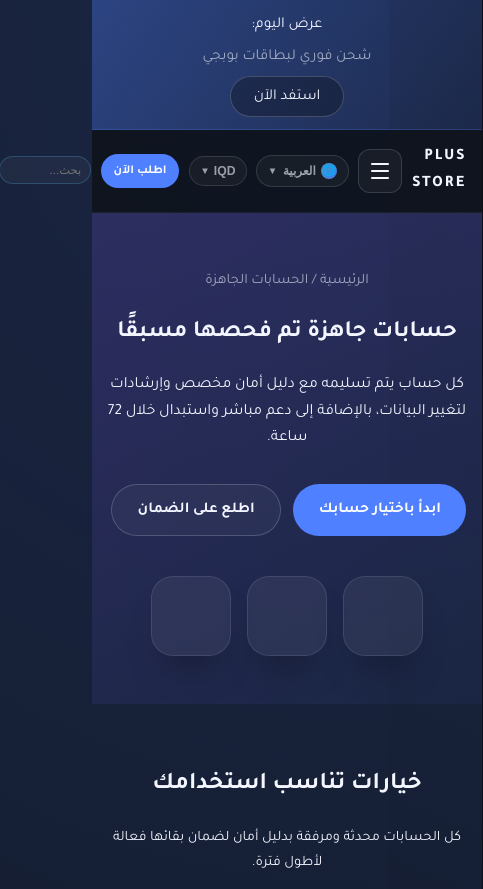
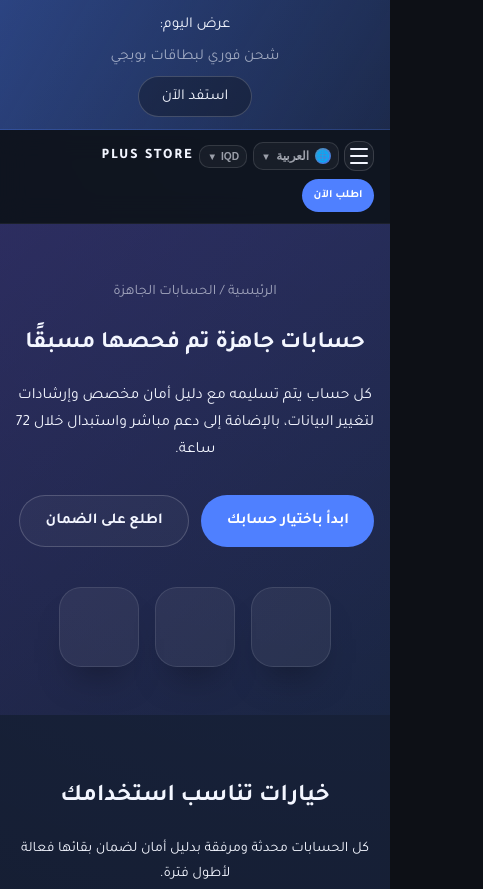
Before and after one commit to sami7q/WEBSITE, a plain HTML site: page accounts.html in a window 390 px wide. Shown: the top 889 px of the page, 483 px wide, since content can reach past the window. Drawn offline with Linux system fonts and the light colour scheme.

Commit message:
responsive done

```diff
--- a/accounts.html
+++ b/accounts.html
@@ -45,14 +45,6 @@
                 <span></span>
                 <span></span>
             </button>
-            <div class="site-nav__search">
-                <div class="search" role="search">
-                    <label class="search__label visually-hidden" for="site-search" data-i18n-key="header.search.label">بحث</label>
-                    <input class="search__input" type="search" id="site-search" name="search" placeholder="بحث..." autocomplete="off" aria-autocomplete="list" aria-expanded="false" aria-controls="search-suggestions" data-i18n-attrs="placeholder:header.search.placeholder" />
-                    <button class="search__clear" type="button" aria-label="مسح البحث" data-i18n-attrs="aria-label:header.search.clear"></button>
-                    <ul class="search__suggestions" id="search-suggestions" role="listbox"></ul>
-                </div>
-            </div>
             <div class="language-switcher" data-language-switcher>
                 <button class="language-switcher__toggle" type="button" aria-haspopup="listbox" aria-expanded="false">
                     <span class="language-switcher__icon" aria-hidden="true">🌐</span>
--- a/assets/css/responsive.css
+++ b/assets/css/responsive.css
@@ -4,115 +4,69 @@
 
 @media (max-width: 960px) {
     .header__inner {
-        gap: 0.6rem;
         display: grid;
-        grid-template-columns: auto 1fr repeat(4, auto);
+        grid-template-columns: auto 1fr auto;
+        grid-template-rows: auto auto;
+        grid-template-areas:
+            "menu logo cta"
+            "lang currency currency";
         align-items: center;
+        column-gap: 0.5rem;
+        row-gap: 0.75rem;
+        padding: 0.7rem 0;
+    }
+
+    .menu-toggle {
+        display: inline-flex;
+        grid-area: menu;
+        justify-self: start;
     }
 
     .logo {
-        order: 1;
+        grid-area: logo;
+        justify-self: center;
+        font-size: 0.92rem;
     }
 
-    .menu-toggle {
-        display: flex;
-        order: 2;
+    .header__cta {
+        grid-area: cta;
+        justify-self: end;
+    }
+
+    .header__cta .cta {
+        padding: 0.46rem 0.9rem;
+        font-size: 0.78rem;
+        border-radius: 999px;
     }
 
     .language-switcher {
-        order: 3;
+        grid-area: lang;
+        justify-self: start;
     }
 
-    /* زر العملات */
     .currency-widget {
-        order: 4;
-        width: auto;
-        flex-direction: row;
-        align-items: center;
+        grid-area: currency;
+        justify-self: end;
     }
 
+    .language-switcher__toggle,
     .currency-widget__toggle {
-        width: auto;
-        padding: 0.42rem 0.65rem;
+        padding: 0.44rem 0.7rem;
         font-size: 0.76rem;
-        font-weight: 600;
-        border-radius: 999px;
-        text-shadow: none;
-    }
-
-    .language-switcher__toggle {
-        width: auto;
-        padding: 0.42rem 0.65rem;
-        font-size: 0.76rem;
-        font-weight: 600;
         border-radius: 999px;
     }
 
-    .language-switcher__list {
-        position: absolute;
-        top: calc(100% + 0.5rem);
+    .language-switcher__list,
+    .currency-widget__panel {
+        top: calc(100% + 0.45rem);
         inset-inline-end: 0;
         min-width: 180px;
     }
 
-    .currency-widget__panel {
-        position: absolute;
-        top: calc(100% + 0.5rem);
-        inset-inline-end: 0;
-        width: auto;
-        min-width: 180px;
-        margin-top: 0;
-        border-radius: 18px;
-        box-shadow: 0 22px 48px -26px rgba(0, 0, 0, 0.72);
-        padding: 0.85rem 0.9rem 0.9rem;
-    }
-
-    .currency-widget__option {
-        font-size: 0.85rem;
-        padding: 0.6rem 0.75rem;
-    }
-
-    /* زر الطلب الآن */
-    .header__cta {
-        display: block;
-        order: 5;
-    }
-
-    .header__cta .cta {
-        padding: 0.44rem 0.8rem;
-        font-size: 0.76rem;
-        white-space: nowrap;
-    }
-
-    /* زر البحث - في أقصى اليسار */
-    .site-nav__search {
-        order: 6;
-        width: auto;
-        margin: 0;
-        position: relative;
-    }
-
-    .site-nav__search .search__input {
-        width: 92px;
-        padding: 0.42rem 0.56rem;
-        font-size: 0.72rem;
-    }
-
-    .site-nav__search .search__clear {
-        inset-inline-start: 0.35rem;
-        width: 14px;
-        height: 14px;
-    }
-
-    .search__suggestions {
-        max-height: 260px;
-    }
-
     .site-nav {
-        order: 7;
         flex: none;
         position: fixed;
-        inset: 80px 0 0;
+        inset: 140px 0 0;
         background: rgba(6, 8, 12, 0.97);
         backdrop-filter: blur(18px);
         border-top: 1px solid rgba(255, 255, 255, 0.08);
@@ -249,6 +203,82 @@
 @media (max-width: 600px) {
     body {
         font-size: 0.98rem;
+    }
+
+    .header__inner {
+        grid-template-columns: auto auto auto auto;
+        grid-template-rows: auto auto;
+        grid-template-areas:
+            "menu lang currency logo"
+            "cta cta cta cta";
+        column-gap: 0.35rem;
+        row-gap: 0.5rem;
+        align-items: center;
+    }
+
+    .menu-toggle {
+        justify-self: start;
+        width: 30px;
+        height: 30px;
+    }
+
+    .menu-toggle svg {
+        width: 15px;
+        height: 15px;
+    }
+
+    .logo {
+        font-size: 0.9rem;
+        justify-self: end;
+    }
+
+    .header__cta {
+        grid-area: cta;
+        justify-self: stretch;
+    }
+
+    .header__cta .cta {
+        padding: 0.42rem 0.75rem;
+        font-size: 0.7rem;
+        border-radius: 999px;
+        justify-content: center;
+    }
+
+    .language-switcher,
+    .currency-widget {
+        display: inline-flex;
+        align-items: center;
+        justify-content: center;
+        width: auto;
+        justify-self: center;
+        gap: 0.25rem;
+    }
+
+    .language-switcher {
+        grid-area: lang;
+    }
+
+    .currency-widget {
+        grid-area: currency;
+    }
+
+    .language-switcher__toggle,
+    .currency-widget__toggle {
+        min-width: 46px;
+        justify-content: center;
+        font-size: 0.64rem;
+        padding: 0.32rem 0.45rem;
+        border-radius: 10px;
+    }
+
+    .language-switcher__toggle svg,
+    .currency-widget__toggle svg {
+        width: 13px;
+        height: 13px;
+    }
+
+    .site-nav {
+        inset: 230px 0 0;
     }
 
     .announcement__inner {
--- a/assets/js/modules/whatsappRouting.js
+++ b/assets/js/modules/whatsappRouting.js
@@ -44,9 +44,8 @@ const updateWhatsappLinks = () => {
     const targetUrl = getWhatsappUrl();
 
     document.querySelectorAll(WHATSAPP_LINK_SELECTOR).forEach((anchor) => {
-        if (anchor.getAttribute("href") !== targetUrl) {
-            anchor.setAttribute("href", targetUrl);
-        }
+        anchor.setAttribute("href", targetUrl);
+        anchor.dataset.whatsappLink = targetUrl;
     });
 };
 
@@ -55,4 +54,21 @@ export function initWhatsappRouting() {
 
     document.addEventListener("pl:language-change", updateWhatsappLinks);
     document.addEventListener("pl:currency-change", updateWhatsappLinks);
+
+    document.addEventListener(
+        "click",
+        (event) => {
+            const anchor = event.target.closest(WHATSAPP_LINK_SELECTOR);
+            if (!anchor) {
+                return;
+            }
+
+            const targetUrl = getWhatsappUrl();
+            if (anchor.getAttribute("href") !== targetUrl) {
+                anchor.setAttribute("href", targetUrl);
+                anchor.dataset.whatsappLink = targetUrl;
+            }
+        },
+        true
+    );
 }
```
Also changed, not shown: faq.html (+0 -8 lines), index.html (+0 -8 lines), offers.html (+0 -8 lines), purchase.html (+0 -8 lines), subscriptions.html (+0 -8 lines).
